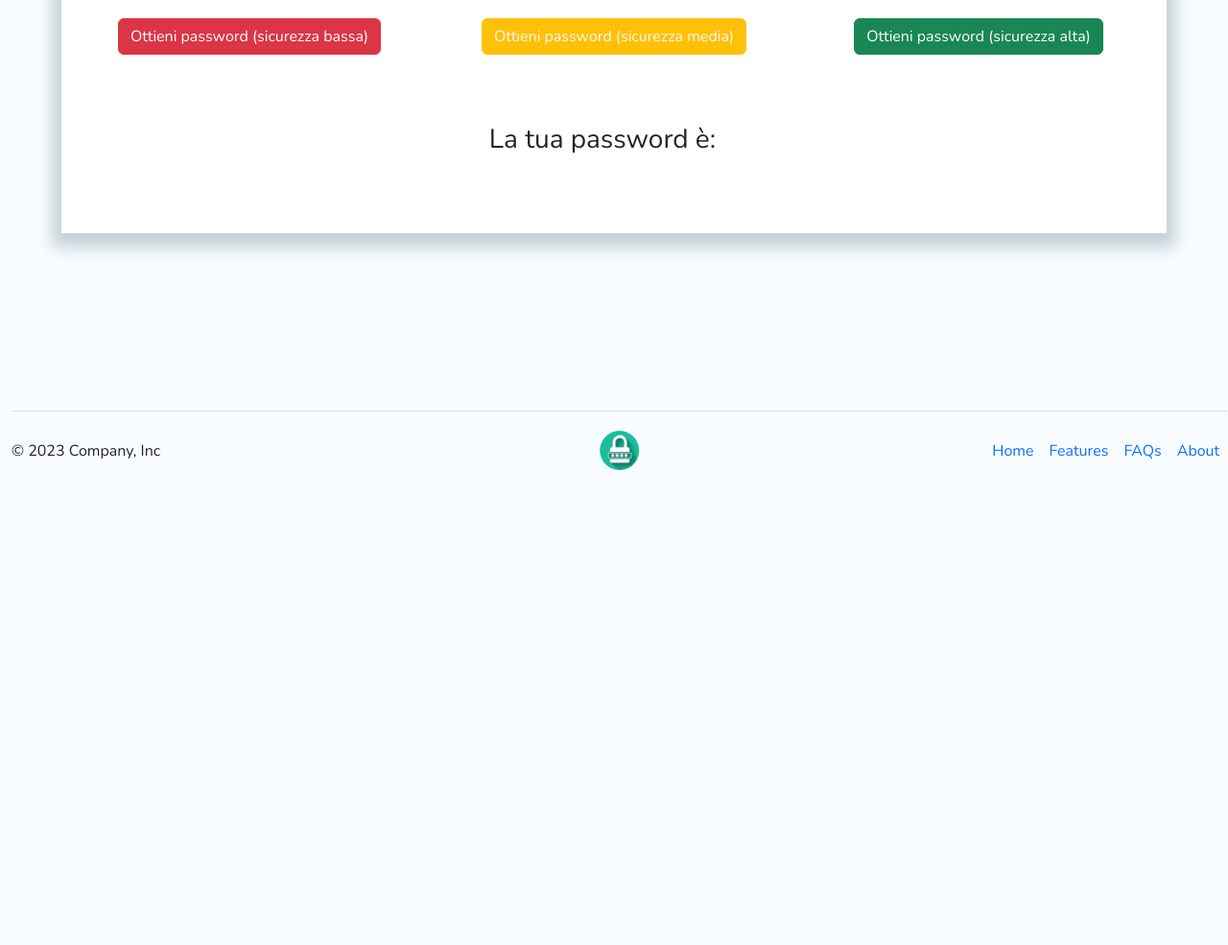
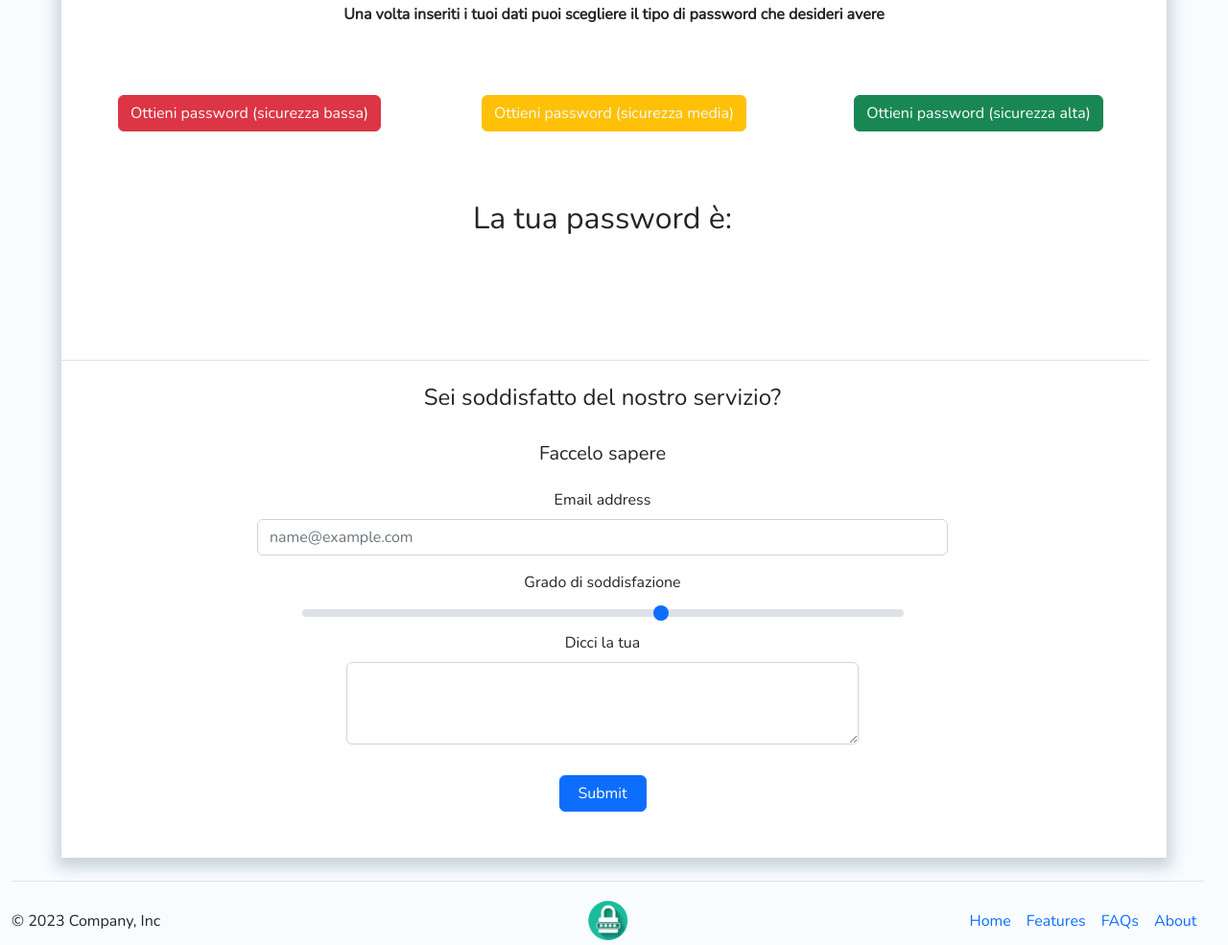
Before and after one commit to MatteoFarinazzo/js-pwdgen-wannabe, a plain HTML site: page index.html in a window 1280 px wide. Shown: the part 308-1293 px from the top of the page at 96% size. Before the commit the page ends 803 px from the top, so only its background shows below. Drawn offline with nearby package versions, Linux system fonts and the light colour scheme.

Commit message:
FINE DEFINITIVA

```diff
--- a/css/style.css
+++ b/css/style.css
@@ -7,7 +7,7 @@
 }
 
 footer {
-    position: absolute;
+    position: sticky;
     bottom: 0;
     width: 99%;
     height: 40px;
@@ -26,7 +26,7 @@ footer {
 
 .bg-center{
     background-color: white;
-    box-shadow: 0px 5px 15px 10px rgb(198, 210, 216);
+    box-shadow: 0px 5px 15px 5px rgb(198, 210, 216);
     width:90%;
 
     margin: 0 auto;
--- a/index.html
+++ b/index.html
@@ -33,10 +33,12 @@
 
   <main class="bg-center">
 
-    <div class="text-center mt-5 pt-3">
+    <div class="text-center mt-5 pt-5">
     <h1 class="mb-5">Crea la tua password</h1>
 
     <button type="button" class="btn btn-primary butt-hov" onclick="getData()">Inserisci i tuoi dati</button>
+
+    <p class="mt-4 "><b>Una volta inseriti i tuoi dati puoi scegliere il tipo di password che desideri avere</b></p>
 
     </div>
 
@@ -57,14 +59,37 @@
 
         <div class="row text-center justify-content-center">
           <div class="col-6 mt-5 ">
-            <h3 class="text-center">La tua password è:</h3>
+            <h2 class="text-center">La tua password è:</h2>
 
             <div class="d-flex text-center justify-content-center pb-5">
-            <h3 class="text-center mt-3 " id="password"></h3>
-            <!--<button class="btn btn-light button-copy" onclick="myFunction()"><i class="fa-solid fa-copy"></i></button>-->
-          </div>
+              <h3 class="text-center mt-3 " id="password"></h3>
+              <!--<button class="btn btn-light button-copy" onclick="myFunction()"><i class="fa-solid fa-copy"></i></button>-->
+            </div>
           </div>
         </div>
+
+        <form class="row border-top mt-5 text-center justify-content-center">
+          <h4 class="p-4">Sei soddisfatto del nostro servizio?</h4>
+          <h5>Faccelo sapere</h5>
+          <div class="mb-3 mt-3 col-8">
+            <label for="exampleFormControlInput1" class="form-label">Email address</label>
+            <input type="email" class="form-control" id="exampleFormControlInput1" placeholder="name@example.com">
+          </div>
+
+          <div class="col-7">
+            <label for="customRange2" class="form-label ">Grado di soddisfazione</label>
+            <input type="range" class="form-range" min="0" max="5" id="customRange2">
+          </div>
+
+          <div class="mb-3 col-6">
+            <label for="exampleFormControlTextarea1" class="form-label">Dicci la tua</label>
+            <textarea class="form-control" id="exampleFormControlTextarea1" rows="3"></textarea>
+          </div>
+
+          <div class="row text-center justify-content-center mb-5 mt-3">
+            <button type="submit" class="btn btn-primary col-1">Submit</button>
+          </div>
+        </form>
 
       </div>
 
```
